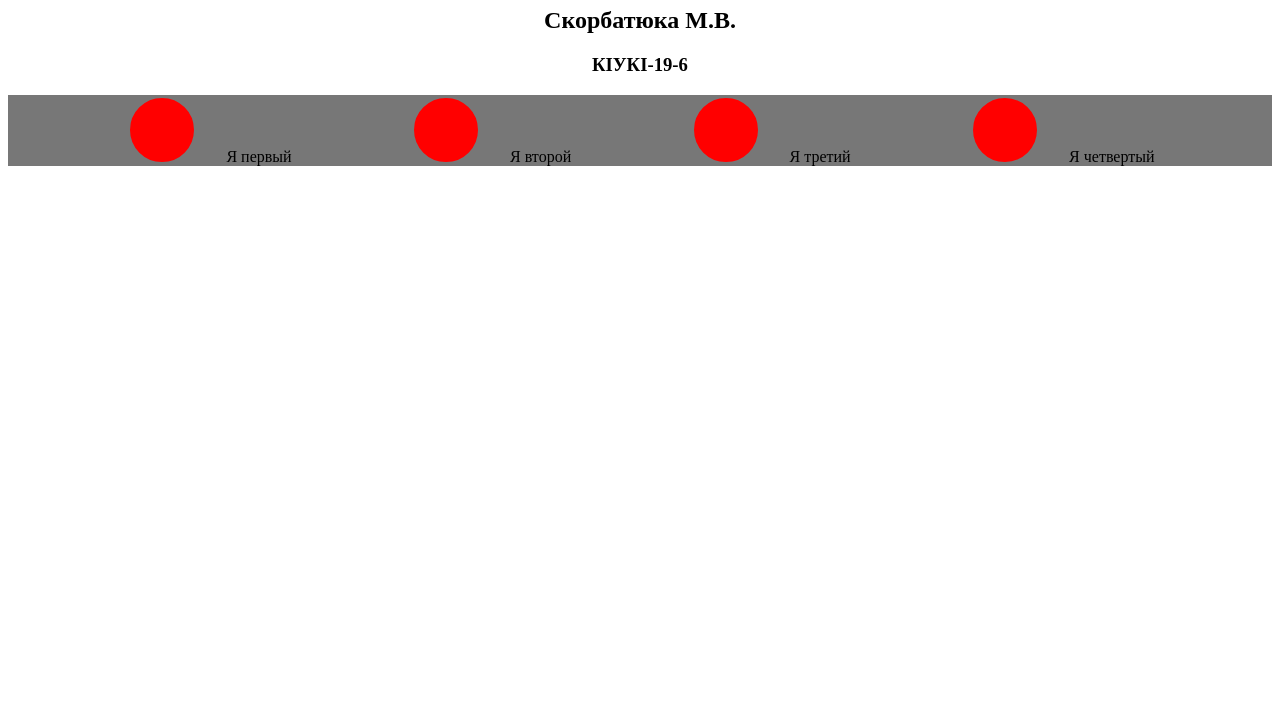
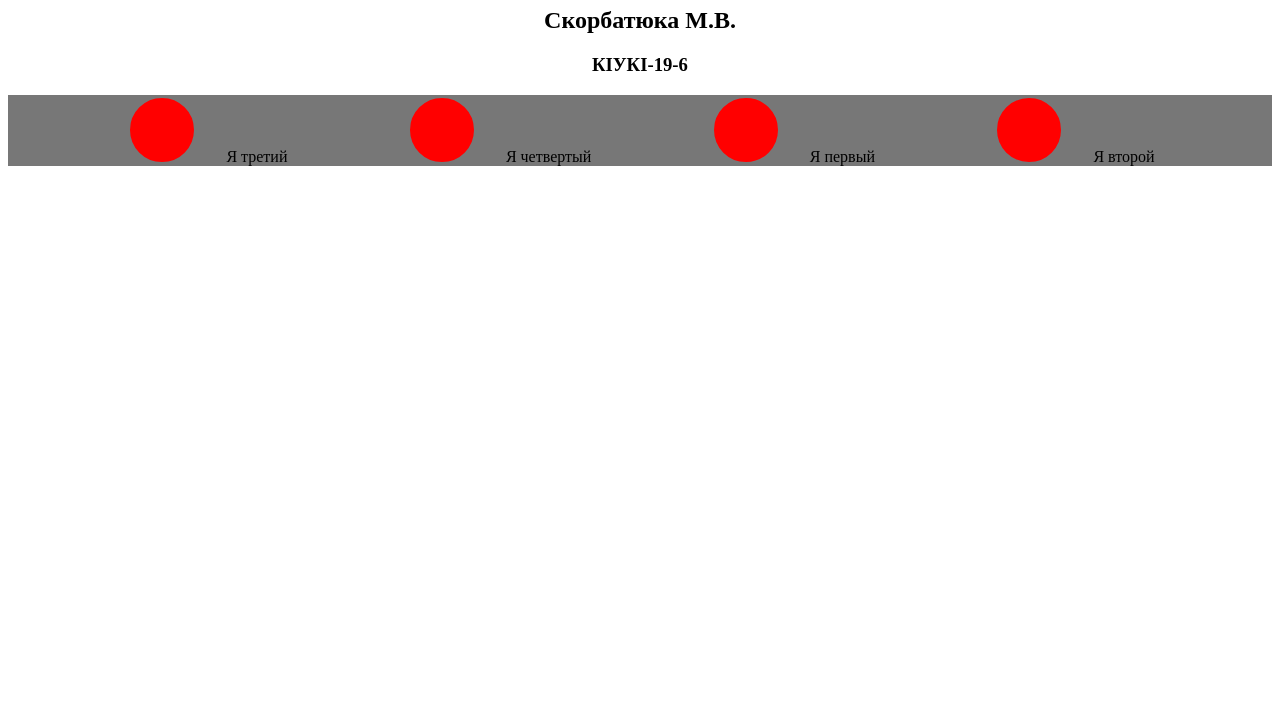
Before and after one commit to MakenziGilbert/Lb2, a plain HTML site: page index.html in a window 1280 px wide. Shown: the part 73-800 px from the top of the page. Drawn offline with Linux system fonts and the light colour scheme.

Commit message:
position button

```diff
--- a/body.css
+++ b/body.css
@@ -19,13 +19,21 @@ input:checked {
   border: 32px solid green;
 }
 
+article{
+ display: flex;
+ align-items: center;
+ flex: 1 200px;
+ justify-content: space-evenly;
+}
 .Button{
  display: flex;
  align-items: center;
+ flex: 1 200px;
  justify-content: space-evenly;
 }
 
 .Button1 {
+ align-items: center;
  order: 3;
 }
 
--- a/index.html
+++ b/index.html
@@ -15,10 +15,12 @@
 		<h3>КІУКІ-19-6</h3>
 	</div>
 
+	<article>
 	<div class="Button">
-			<div><input type="radio" id="Button1">Я первый</div>
-			<div><input type="radio" id="Button2">Я второй</div>
-			<div><input type="radio" id="Button3">Я третий</div>
-			<div><input type="radio" id="Button4">Я четвертый</div>
+			<div class="Button1"><input type="radio" id="radio1">Я первый</div>
+			<div class="Button2"><input type="radio" id="radio2">Я второй</div>
+			<div class="Button3"><input type="radio" id="radio3">Я третий</div>
+			<div class="Button4"><input type="radio" id="radio4">Я четвертый</div>
 	</div>
+	</article>
 </body>
```
